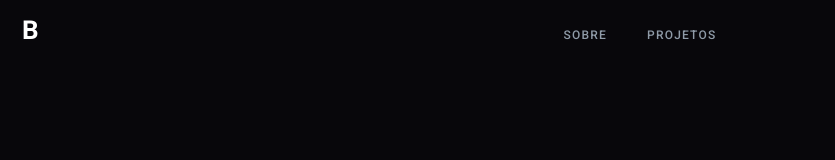
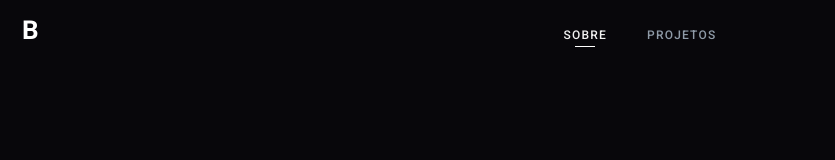
Before and after one commit to eduardobuba21/eduardo-buba-dev, a Next.js app: page /about in a window 1280 px wide. Shown: the top 160 px of the page, without its empty margins (0-835 px from the left). Built offline with nearby package versions, Linux system fonts and the light colour scheme.

Commit message:
style: navar current page indicator

```diff
--- a/components/Navbar.tsx
+++ b/components/Navbar.tsx
@@ -44,13 +44,14 @@ export default function Navbar() {
                     onHoverStart={() => setHovered(path)}
                     onHoverEnd={() => setHovered('')}
                     style={
-                      pathname === path
+                      pathname.includes(path)
                         ? {
                             color: 'var(--colors-text-primary)',
                             // '&::after': { opacity: 1 },
                           }
                         : {}
                     }
+                    isActive={pathname.includes(path)}
                   >
                     <AnimatePresence>
                       {isHovered && (
@@ -157,7 +158,9 @@ const AnchorLink = styled(Link)`
   }
 `;
 
-const NavContainer = styled(motion.span)`
+const NavContainer = styled(motion.span).withConfig({
+  shouldForwardProp: (prop) => !['isActive'].includes(prop),
+})<{ isActive: boolean }>`
   color: var(--colors-text-secondary);
   cursor: pointer;
   display: inline-block;
@@ -181,7 +184,7 @@ const NavContainer = styled(motion.span)`
     height: 1px;
     width: 20px;
     background: rgb(255, 255, 255);
-    opacity: 0;
+    opacity: ${(p) => (p.isActive ? 1 : 0)};
     transition: opacity var(--duration) ease-in-out;
   }
 `;
```
